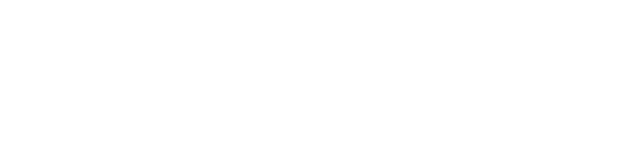
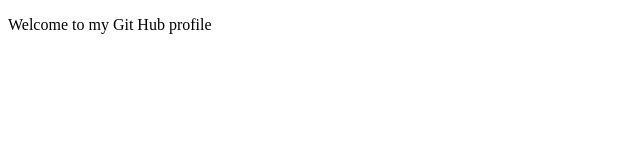
Before and after one commit to Morrison-ms/welcome-page-morris, a plain HTML site: page index.html in a window 1280 px wide. Shown: the whole page, without its empty margins (0-640 px from the left). Drawn offline with Linux system fonts and the light colour scheme.

Commit message:
Update index.html

```diff
--- a/index.html
+++ b/index.html
@@ -3,4 +3,13 @@
   <head>
     <link rel="stylesheet" href="indexstyles.css">
   </head>
+  <body>
+    <div class="top-container">
+      <div id="top-container-background">
+        <div id="top-text-container">
+          <p id="welcome-text">Welcome to my  Git Hub profile</p>
+        </div>
+      </div>
+    </div>
+  </body>
 </html>
```
